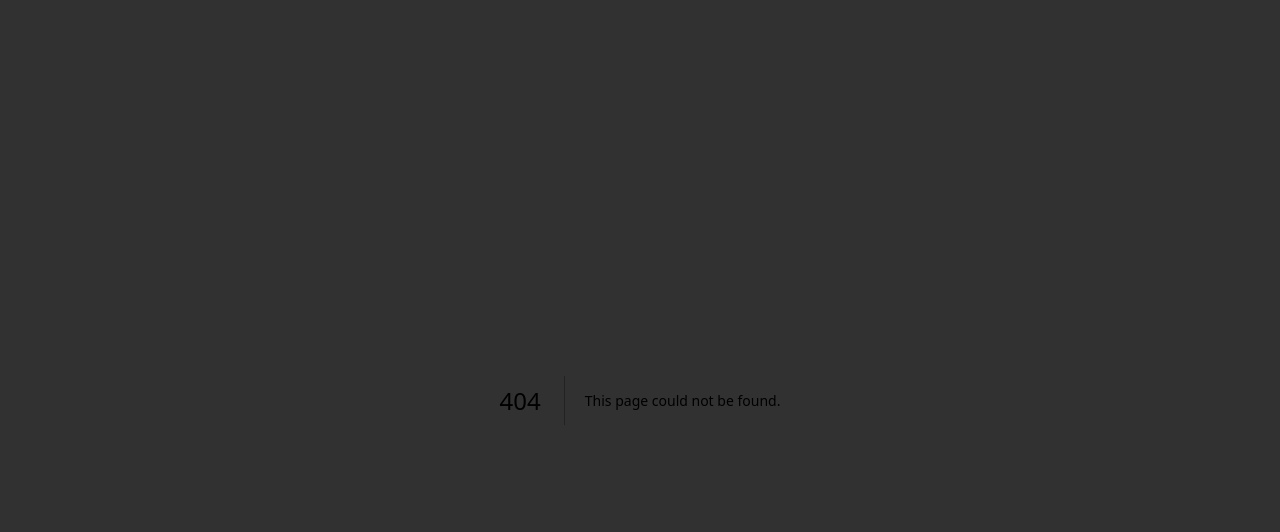
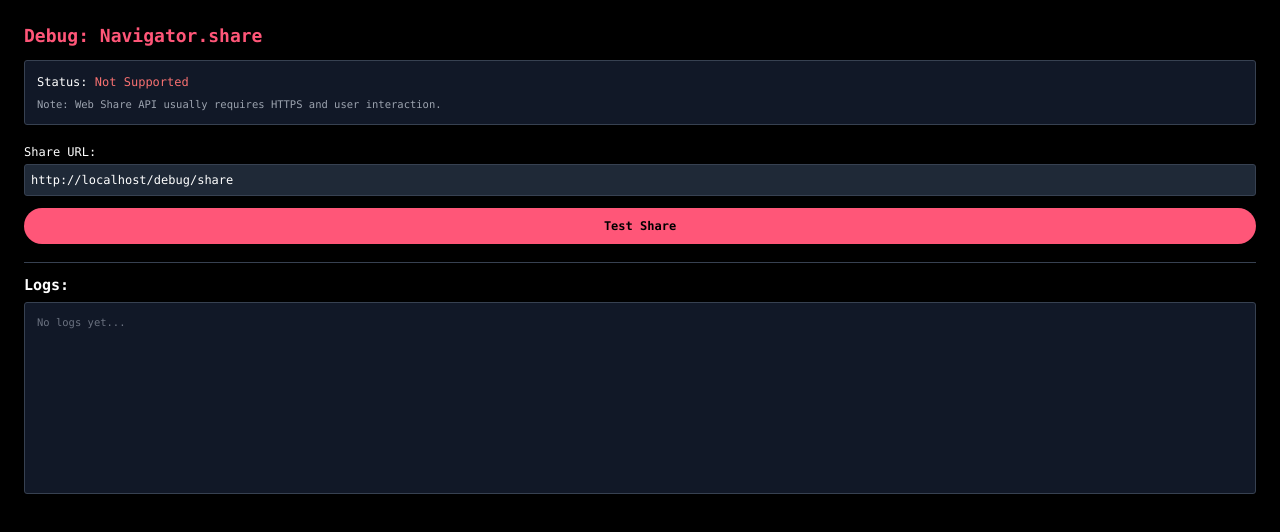
Before and after one commit to Account-Link/weekly-wrapped-newsletter-frontend, a Next.js app: page /debug/share in a window 1280 px wide. Before the commit this address had no page. Shown: the top 532 px of the page. Built offline with nearby package versions, Linux system fonts and the light colour scheme.

Commit message:
添加 debug路由

```diff
--- /dev/null
+++ b/app/debug/share/content.tsx
@@ -0,0 +1,114 @@
+"use client";
+
+import React, { useState, useEffect } from "react";
+
+export default function DebugShareContent() {
+  const [supported, setSupported] = useState<boolean | null>(null);
+  const [log, setLog] = useState<string[]>([]);
+  const [url, setUrl] = useState("");
+
+  useEffect(() => {
+    setSupported(typeof navigator !== "undefined" && !!navigator.share);
+    if (typeof window !== "undefined") {
+      setUrl(window.location.href);
+    }
+  }, []);
+
+  const addLog = (msg: string) => {
+    setLog((prev) => [`[${new Date().toLocaleTimeString()}] ${msg}`, ...prev]);
+  };
+
+  const handleShare = async () => {
+    const shareData = {
+      title: "Debug Share Title",
+      text: "Debug Share Text",
+      url: url,
+    };
+
+    addLog(`Attempting share with: ${JSON.stringify(shareData)}`);
+
+    if (navigator.share) {
+      try {
+        await navigator.share(shareData);
+        addLog("Share successful");
+      } catch (err: unknown) {
+        if (err instanceof Error) {
+          addLog(`Share failed: ${err.name} - ${err.message}`);
+        } else {
+          addLog(`Share failed: ${String(err)}`);
+        }
+      }
+    } else {
+      addLog("navigator.share is not supported");
+      // Fallback copy
+      try {
+        await navigator.clipboard.writeText(url);
+        addLog("Fallback: Copied to clipboard");
+      } catch (err: unknown) {
+        if (err instanceof Error) {
+          addLog(`Fallback failed: ${err.message}`);
+        } else {
+          addLog(`Fallback failed: ${String(err)}`);
+        }
+      }
+    }
+  };
+
+  return (
+    <div className="min-h-screen bg-black text-white p-8 font-mono">
+      <h1 className="text-2xl font-bold mb-4 text-[#FF5678]">
+        Debug: Navigator.share
+      </h1>
+
+      <div className="mb-6 p-4 border border-gray-700 rounded bg-gray-900">
+        <p>
+          Status:{" "}
+          {supported === null ? (
+            "Checking..."
+          ) : supported ? (
+            <span className="text-green-400">Supported</span>
+          ) : (
+            <span className="text-red-400">Not Supported</span>
+          )}
+        </p>
+        <p className="text-sm text-gray-400 mt-2">
+          Note: Web Share API usually requires HTTPS and user interaction.
+        </p>
+      </div>
+
+      <div className="mb-6 flex flex-col gap-4">
+        <label>
+          Share URL:
+          <input
+            type="text"
+            value={url}
+            onChange={(e) => setUrl(e.target.value)}
+            className="w-full mt-1 p-2 bg-gray-800 border border-gray-700 rounded"
+          />
+        </label>
+
+        <button
+          onClick={handleShare}
+          className="bg-[#FF5678] text-black font-bold py-3 px-6 rounded-full hover:bg-[#ff7b95] active:scale-95 transition-all"
+        >
+          Test Share
+        </button>
+      </div>
+
+      <div className="border-t border-gray-700 pt-4">
+        <h2 className="text-xl font-bold mb-2">Logs:</h2>
+        <div className="bg-gray-900 p-4 rounded h-64 overflow-y-auto border border-gray-700 text-sm">
+          {log.length === 0 ? (
+            <span className="text-gray-500">No logs yet...</span>
+          ) : (
+            log.map((entry, i) => (
+              <div key={i} className="mb-1 border-b border-gray-800 pb-1">
+                {entry}
+              </div>
+            ))
+          )}
+        </div>
+      </div>
+    </div>
+  );
+}
--- /dev/null
+++ b/app/debug/share/page.tsx
@@ -0,0 +1,30 @@
+import React from "react";
+import { Metadata } from "next";
+import DebugShareContent from "./content";
+
+export const metadata: Metadata = {
+  title: "Debug Share",
+  description: "Debug page for navigator.share",
+  openGraph: {
+    title: "Debug Share Title",
+    description: "Debug Share Description",
+    images: [
+      {
+        url: "/images/og-image.png", // Use a valid image path from your public folder
+        width: 1200,
+        height: 630,
+        alt: "Debug Share Image",
+      },
+    ],
+  },
+  twitter: {
+    card: "summary_large_image",
+    title: "Debug Share Title",
+    description: "Debug Share Description",
+    images: ["/images/og-image.png"],
+  },
+};
+
+export default function DebugSharePage() {
+  return <DebugShareContent />;
+}
```
